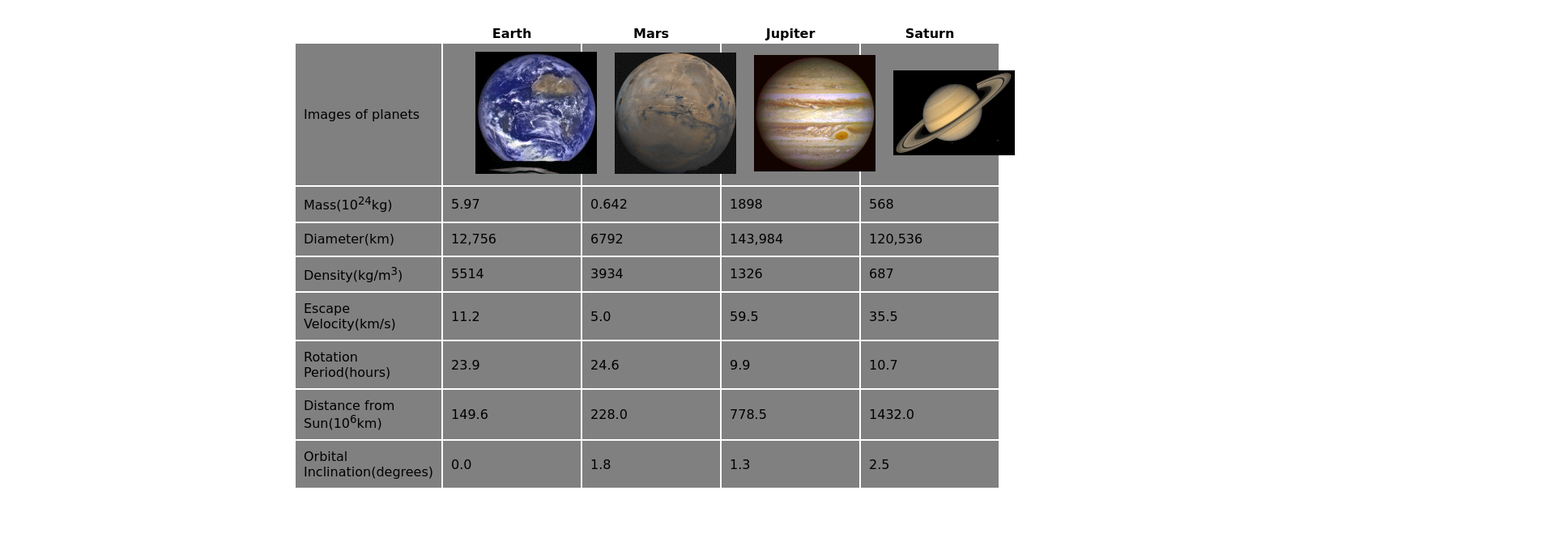
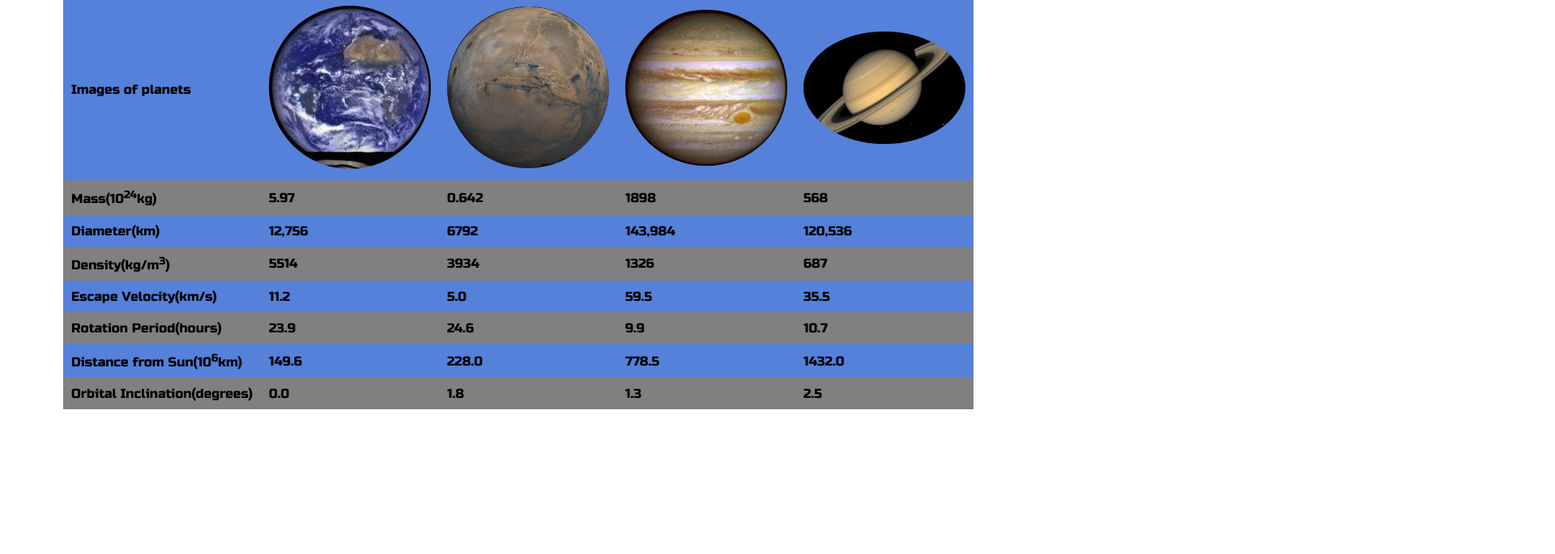
Before and after one commit to Alan31212/itmd361-lab5, a plain HTML site: page index.html in a window 1280 px wide. Shown: the part 212-897 px from the top of the page at 81% size, 1920 px wide, since content can reach past the window. After the commit the page ends 818 px from the top, so only its background shows below. Drawn offline with Linux system fonts and the light colour scheme; a web font is replaced by a local one.

Commit message:
alter some form

```diff
--- a/css/style.css
+++ b/css/style.css
@@ -1,33 +1,35 @@
-
-h1 {
+h1{
   font-family: 'Rampart One', cursive;
-  font-weight: 400;
-  position: relative;
-  left: 750px;
-  top: 100px
+  margin-right: auto;
+  margin-left: 750px;
+  border-collapse:collapse;
   }
 .pictureform {
-  width: 150px;
-  position: relative;
-  left: 30px
+  width: 200px;
+  border-radius:50%
   }
-td {
+
+.grey{
   background-color: gray;
-  width: 40px;
-  height: 20px;
-  margin: 15px 10px;
 }
-#planets td{
+td{
   padding: 10px;
-  font-family: 'Tilt Warp', cursive;
+  font-family: 'Russo One', sans-serif;
 }
 #planets {
-  padding: 80px;
-  width: 70%;
-  position: relative;
-  left: 275px;
-  top: 80px;
+  margin-right: auto;
+  margin-left: auto;
+  border-collapse:collapse;
 }
 #planets th{
-  font-family: 'Tilt Warp', cursive;
+  font-family: 'Russo One', sans-serif;
   }
+
+.planet {
+  font-size: 2.5em;
+  font-family: 'Russo One', sans-serif;
+}
+table{
+  background-color: rgb(85, 129, 218 );
+  margin: 100px;
+}
--- a/index.html
+++ b/index.html
@@ -10,16 +10,19 @@
   <link rel="preconnect" href="https://fonts.googleapis.com">
   <link rel="preconnect" href="https://fonts.gstatic.com" crossorigin>
   <link href="https://fonts.googleapis.com/css2?family=Tilt+Warp&display=swap" rel="stylesheet">
+  <link rel="preconnect" href="https://fonts.googleapis.com">
+  <link rel="preconnect" href="https://fonts.gstatic.com" crossorigin>
+  <link href="https://fonts.googleapis.com/css2?family=Russo+One&display=swap" rel="stylesheet">
 </head>
 <body>
   <h1>Planetary Fact Sheet</h1>
   <table id="planets">
     <tr>
       <th></th>
-      <th>Earth</th>
-      <th>Mars </th>
-      <th>Jupiter </th>
-      <th>Saturn</th>
+      <th class="planet">Earth</th>
+      <th class="planet">Mars </th>
+      <th class="planet">Jupiter </th>
+      <th class="planet">Saturn</th>
     </tr>
     <tr>
       <td>Images of planets</td>
@@ -28,7 +31,7 @@
       <td><img class="pictureform" src="images/planet_3.gif" alt="planet_jupiter"></td>
       <td><img class="pictureform" src="images/planet_4.gif" alt="planet_saturn"></td>
     </tr>
-    <tr>
+    <tr class="grey">
       <td>Mass(10<sup>24</sup>kg)</td>
       <td>5.97</td>
       <td>0.642</td>
@@ -42,7 +45,7 @@
       <td>143,984</td>
       <td>120,536</td>
     </tr>
-    <tr>
+    <tr class="grey">
       <td>Density(kg/m<sup>3</sup>)</td>
       <td>5514</td>
       <td>3934</td>
@@ -56,7 +59,7 @@
       <td>59.5</td>
       <td>35.5</td>
     </tr>
-    <tr>
+    <tr class="grey">
       <td>Rotation Period(hours)</td>
       <td>23.9</td>
       <td>24.6</td>
@@ -70,7 +73,7 @@
       <td>778.5</td>
       <td>1432.0</td>
     </tr>
-    <tr>
+    <tr class="grey">
       <td>Orbital Inclination(degrees)</td>
       <td>0.0</td>
       <td>1.8</td>
```
